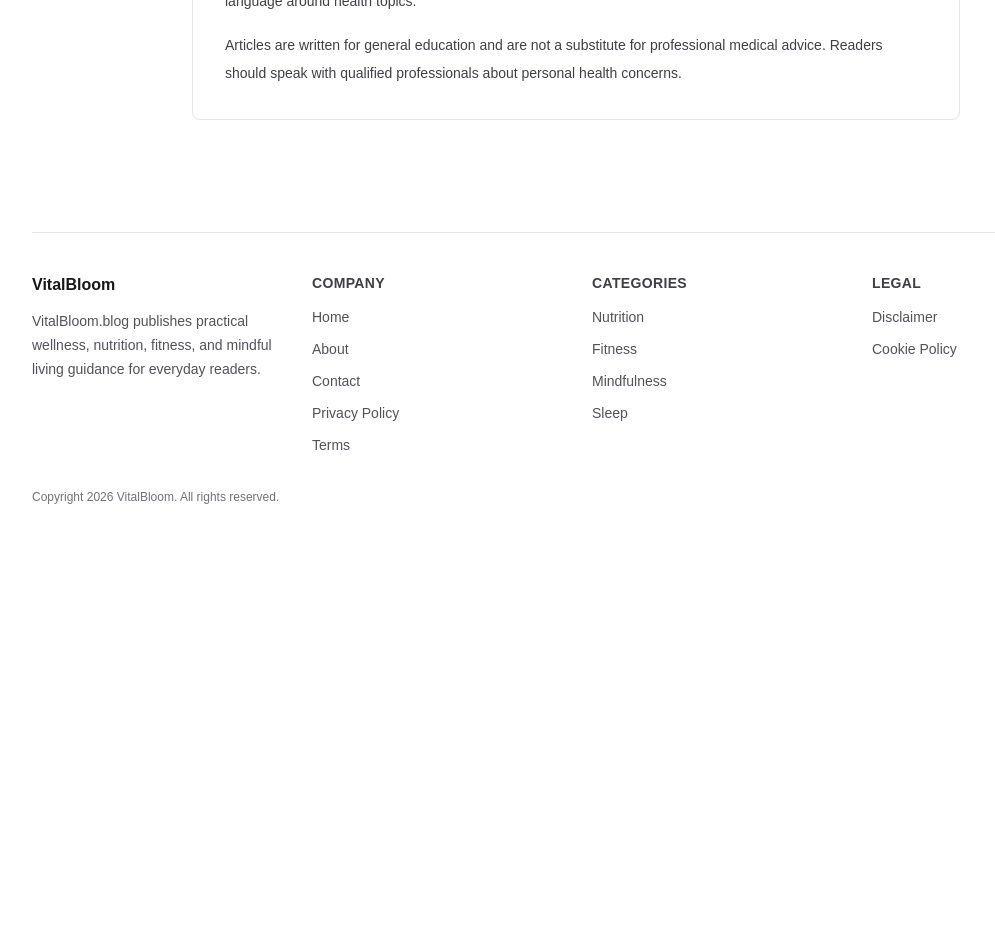
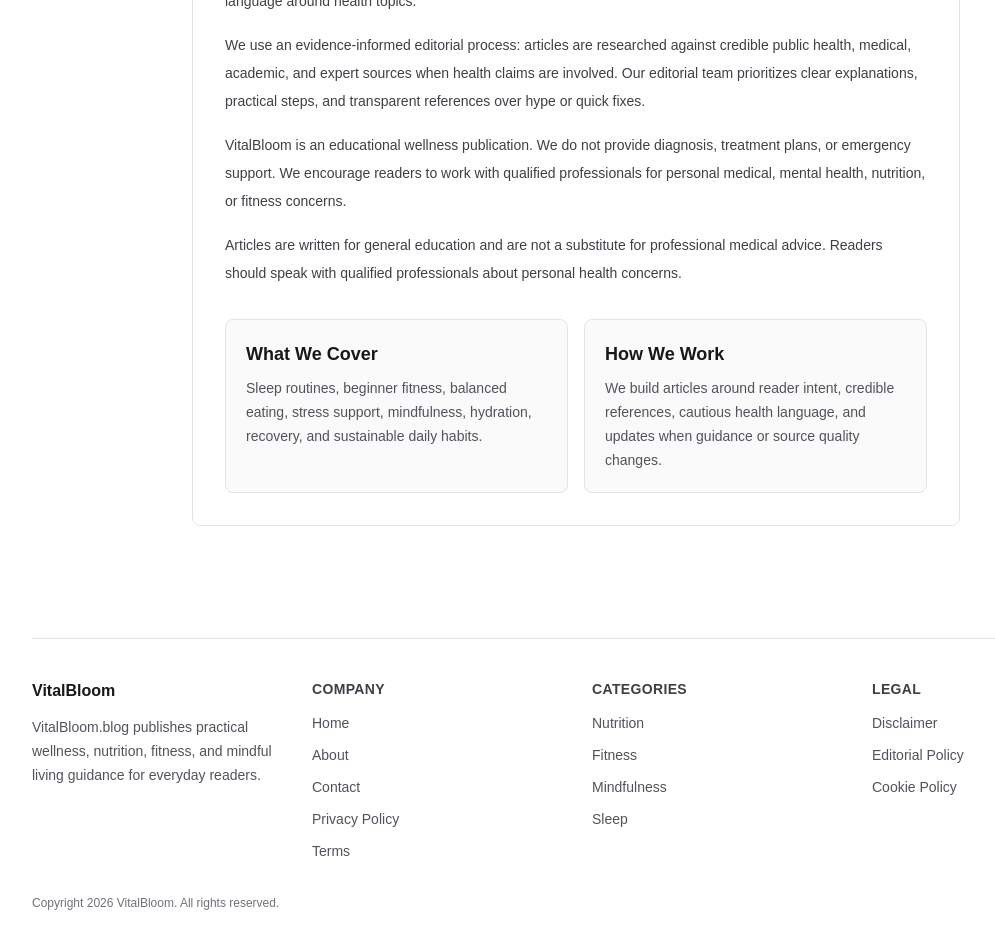
Before and after one commit to naimprince010-ship-it/vitalbloom.blog, a Next.js app: page /about in a window 1280 px wide. Shown: the part 340-1288 px from the top of the page, without its empty margins (64-1059 px from the left). Before the commit the page ends 885 px from the top, so only its background shows below. Built offline with nearby package versions, Linux system fonts and the light colour scheme; no server answers.

Commit message:
Add editorial trust policy

```diff
--- a/src/app/about/page.tsx
+++ b/src/app/about/page.tsx
@@ -4,7 +4,7 @@ import { siteConfig } from "@/config/site";
 export const metadata: Metadata = {
   title: "About",
   description:
-    "Learn about VitalBloom's practical, evidence-informed wellness publishing mission."
+    "Learn about VitalBloom's evidence-informed wellness publishing mission, editorial process, and reader-first standards."
 };
 
 export default function AboutPage() {
@@ -31,11 +31,41 @@ export default function AboutPage() {
             topics.
           </p>
           <p>
+            We use an evidence-informed editorial process: articles are researched
+            against credible public health, medical, academic, and expert sources
+            when health claims are involved. Our editorial team prioritizes clear
+            explanations, practical steps, and transparent references over hype or
+            quick fixes.
+          </p>
+          <p>
+            VitalBloom is an educational wellness publication. We do not provide
+            diagnosis, treatment plans, or emergency support. We encourage readers
+            to work with qualified professionals for personal medical, mental
+            health, nutrition, or fitness concerns.
+          </p>
+          <p>
             Articles are written for general education and are not a substitute
             for professional medical advice. Readers should speak with qualified
             professionals about personal health concerns.
           </p>
         </section>
+
+        <section className="mt-8 grid gap-4 sm:grid-cols-2">
+          <div className="rounded-lg border border-zinc-200 bg-zinc-50 p-5">
+            <h2 className="text-lg font-semibold text-zinc-900">What We Cover</h2>
+            <p className="mt-2 text-sm leading-6 text-zinc-600">
+              Sleep routines, beginner fitness, balanced eating, stress support,
+              mindfulness, hydration, recovery, and sustainable daily habits.
+            </p>
+          </div>
+          <div className="rounded-lg border border-zinc-200 bg-zinc-50 p-5">
+            <h2 className="text-lg font-semibold text-zinc-900">How We Work</h2>
+            <p className="mt-2 text-sm leading-6 text-zinc-600">
+              We build articles around reader intent, credible references, cautious
+              health language, and updates when guidance or source quality changes.
+            </p>
+          </div>
+        </section>
       </article>
     </main>
   );
--- /dev/null
+++ b/src/app/editorial-policy/page.tsx
@@ -0,0 +1,97 @@
+import type { Metadata } from "next";
+import { siteConfig } from "@/config/site";
+
+export const metadata: Metadata = {
+  title: "Editorial Policy",
+  description:
+    "Read VitalBloom's editorial policy for sourcing, fact-checking, updates, corrections, and health content standards."
+};
+
+export default function EditorialPolicyPage() {
+  return (
+    <main className="flex flex-1 justify-center py-10 sm:py-12">
+      <article className="w-full max-w-3xl rounded-lg border border-zinc-200 bg-white p-6 sm:p-8">
+        <header className="border-b border-zinc-200 pb-5">
+          <p className="text-sm font-medium uppercase tracking-[0.12em] text-zinc-500">
+            Editorial Standards
+          </p>
+          <h1 className="mt-2 text-3xl font-semibold tracking-tight text-zinc-900">
+            Editorial Policy
+          </h1>
+          <p className="mt-3 text-sm leading-6 text-zinc-600">
+            {siteConfig.name} publishes educational wellness content designed to be
+            practical, transparent, and careful with health-related claims.
+          </p>
+        </header>
+
+        <div className="mt-6 space-y-7 text-sm leading-7 text-zinc-700">
+          <section>
+            <h2 className="text-lg font-semibold text-zinc-900">Our Editorial Mission</h2>
+            <p className="mt-2">
+              We help readers build realistic routines around sleep, nutrition,
+              movement, stress management, mindfulness, and everyday wellness. Our
+              articles aim to explain what is generally known, what is practical to
+              try, and when professional guidance may be needed.
+            </p>
+          </section>
+
+          <section>
+            <h2 className="text-lg font-semibold text-zinc-900">Sources and References</h2>
+            <p className="mt-2">
+              For health and wellness topics, we prioritize credible sources such
+              as government health agencies, medical institutions, academic
+              publications, peer-reviewed research databases, and recognized
+              professional organizations. Sources are listed on articles when they
+              support health claims or practical guidance.
+            </p>
+          </section>
+
+          <section>
+            <h2 className="text-lg font-semibold text-zinc-900">Fact-Checking Approach</h2>
+            <p className="mt-2">
+              VitalBloom articles are reviewed for clarity, source alignment, and
+              responsible wording. We avoid presenting general wellness guidance as
+              personal medical advice, and we use cautious language when evidence is
+              mixed, early, or not appropriate for every reader.
+            </p>
+          </section>
+
+          <section>
+            <h2 className="text-lg font-semibold text-zinc-900">Updates and Corrections</h2>
+            <p className="mt-2">
+              We update content when we identify outdated wording, broken sources,
+              better references, or new context that would help readers. If you see
+              a possible error, outdated link, or unclear claim, contact us at{" "}
+              <a
+                href={`mailto:${siteConfig.contactEmail}`}
+                className="font-medium text-green-700 underline underline-offset-4 hover:text-green-800"
+              >
+                {siteConfig.contactEmail}
+              </a>
+              .
+            </p>
+          </section>
+
+          <section>
+            <h2 className="text-lg font-semibold text-zinc-900">Medical Disclaimer</h2>
+            <p className="mt-2">
+              VitalBloom content is for general education only. It is not a
+              substitute for diagnosis, treatment, therapy, emergency care, or
+              personalized advice from a qualified medical, mental health,
+              nutrition, or fitness professional.
+            </p>
+          </section>
+
+          <section>
+            <h2 className="text-lg font-semibold text-zinc-900">Independence</h2>
+            <p className="mt-2">
+              Editorial choices are guided by reader usefulness, source quality, and
+              responsible health communication. Advertising or monetization should
+              not change the substance of our educational guidance.
+            </p>
+          </section>
+        </div>
+      </article>
+    </main>
+  );
+}
--- a/src/app/sitemap.ts
+++ b/src/app/sitemap.ts
@@ -13,6 +13,7 @@ export default async function sitemap(): Promise<MetadataRoute.Sitemap> {
     "/privacy-policy",
     "/terms",
     "/disclaimer",
+    "/editorial-policy",
     "/cookie-policy"
   ].map((path) => ({
     url: `${siteConfig.url}${path}`,
--- a/src/config/site.ts
+++ b/src/config/site.ts
@@ -51,6 +51,7 @@ export const footerNavigation = {
   ],
   legal: [
     { label: "Disclaimer", href: "/disclaimer" },
+    { label: "Editorial Policy", href: "/editorial-policy" },
     { label: "Cookie Policy", href: "/cookie-policy" }
   ]
 } as const;
--- a/src/lib/api.ts
+++ b/src/lib/api.ts
@@ -129,7 +129,7 @@ const mapWpAuthor = (author: WpAuthorNode | null | undefined): Author => {
     name: author?.name?.trim() || "VitalBloom Editorial Team",
     bio:
       stripHtml(author?.description) ||
-      "Editorial contributor for VitalBloom.blog.",
+      "VitalBloom's editorial team creates evidence-informed wellness guides using credible sources, practical examples, and careful health communication.",
     avatar: author?.avatar?.url?.trim() || ""
   };
 };
```
